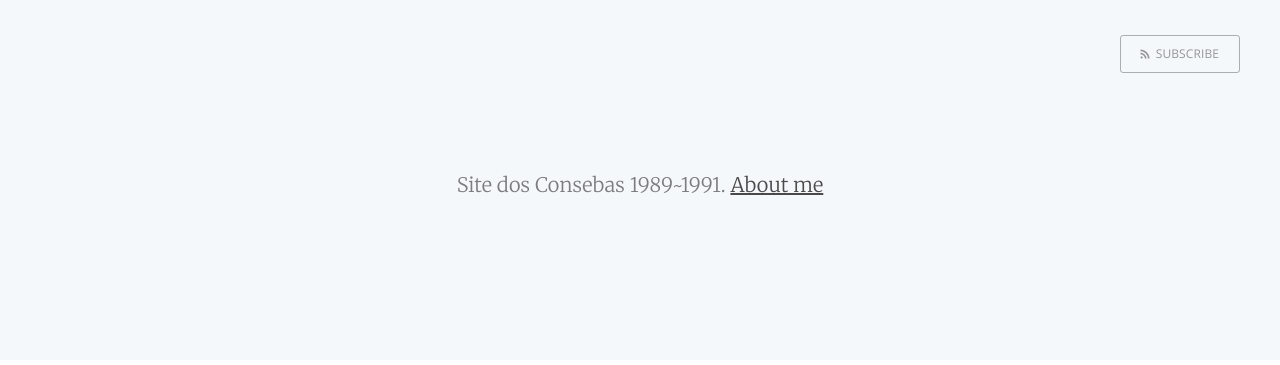
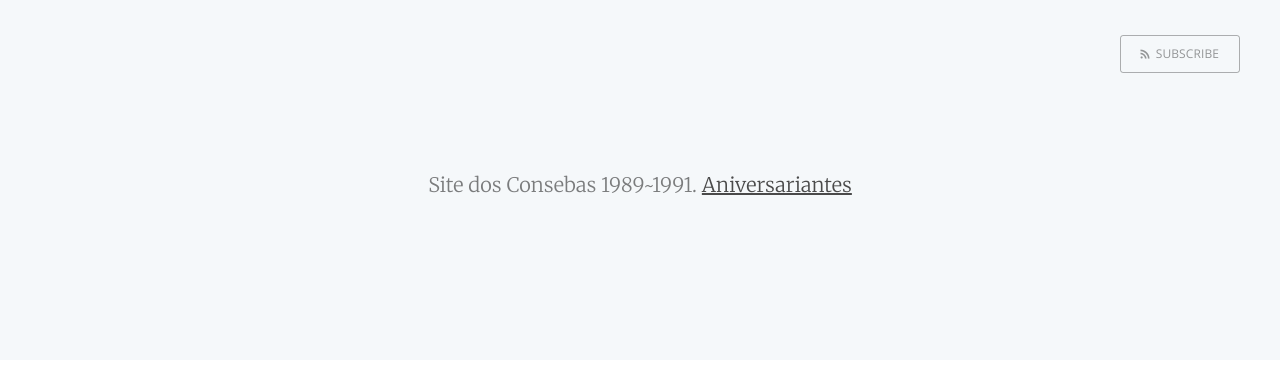
Before and after one commit to Zullus/consebas, a Jekyll site: the page built from index.html, in a window 1280 px wide. Shown: the top 365 px of the page. Built offline with Jekyll 4.4.1, drawn with Linux system fonts in a browser that asks for light colours; the list of posts is cut into pages by our own code.

Commit message:
Salvo o index

```diff
--- a/index.html
+++ b/index.html
@@ -3,6 +3,7 @@ layout: default
 title: Home
 cover: false
 about: 'about.html'
+aniversariantes: 'aniversariantes.html'
 ---
 
 <header class="main-header {% if page.cover %}" style="background-image: url({{ page.cover }}) {%else%}no-cover{% endif %}">
@@ -19,7 +20,7 @@ about: 'about.html'
             <h1 class="page-title">{{ site.name }}</h1>
             <h2 class="page-description">
                 {% if site.description %} {{ site.description }}. {% endif %}
-                {% if page.about %} <a href='{{ site.baseurl }}{{ page.about }}'> About me </a> {% endif %}
+                {% if page.aniversariantes %} <a href='{{ site.baseurl }}{{ page.aniversariantes }}'> Aniversariantes </a> {% endif %}
             </h2>
         </div>
     </div>
```
